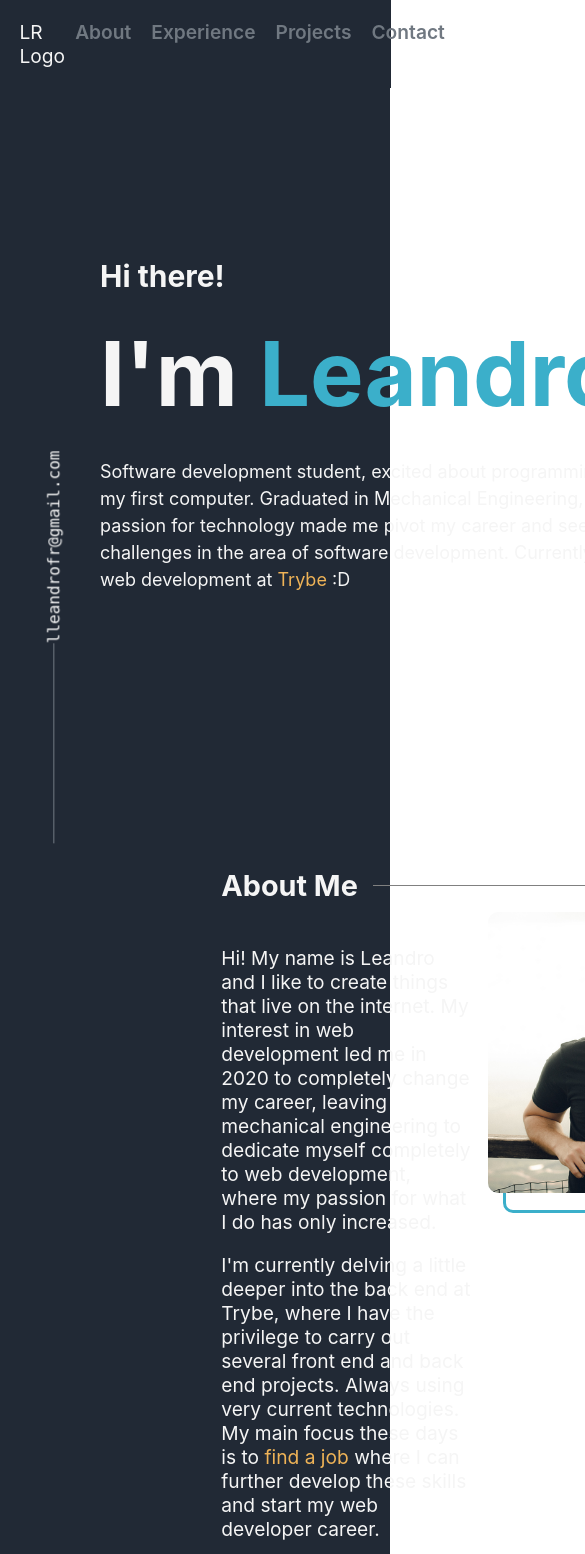
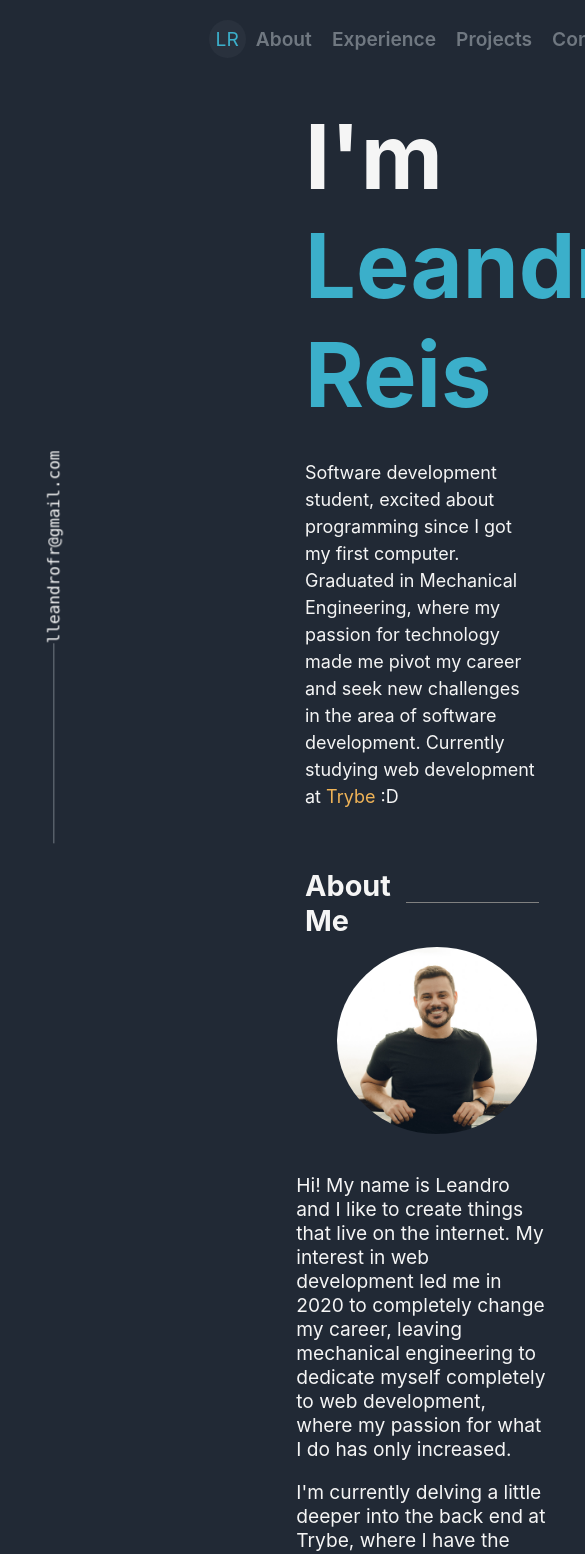
Before and after one commit to leandrofcr/portfolio, a React (Create React App) app: page / in a window 390 px wide. Shown: the top 1554 px of the page, 585 px wide, since content can reach past the window. Built offline with nearby package versions, Linux system fonts and the light colour scheme.

Commit message:
fix some responsiveness issues

```diff
--- a/src/App.jsx
+++ b/src/App.jsx
@@ -10,6 +10,7 @@ import {
   Email,
   Footer,
 } from './components';
+import GlobalStyle from './styles/GlobalStyles';
 
 const StyledApp = styled.div`
 
@@ -31,6 +32,7 @@ const StyledApp = styled.div`
   background-color: #212935;
   color: #f5f5f5;
   margin: 0;
+  width: 100%;
 
   /*
   #707881;
@@ -51,6 +53,7 @@ const StyledApp = styled.div`
 function App() {
   return (
     <StyledApp>
+      <GlobalStyle />
       <Header />
       <Hero />
       <About />
--- a/src/components/sections/about.jsx
+++ b/src/components/sections/about.jsx
@@ -5,7 +5,7 @@ import 'aos/dist/aos.css';
 import { profilePic } from '../../images';
 
 const StyledAboutSection = styled.section`
-  max-width: 800px;
+  max-width: 60vw;
   min-height: 100vh;
 
   div {
@@ -27,7 +27,15 @@ const StyledAboutSection = styled.section`
   }
 
   span {
-    color:#EFB357;
+    color: #efb357;
+  }
+
+  @media (max-width: 925px) {
+    div {
+      display: flex;
+      flex-direction: column-reverse;
+      align-items: center;
+    }
   }
 `;
 
@@ -55,6 +63,18 @@ const StyledPic = styled.section`
     position: relative;
   }
 
+  @media (max-width: 925px) {
+    div {
+      display: none;
+      justify-content: flex-start;
+    }
+
+    img {
+      border-radius: 50%;
+      width: 200px;
+      position: relative;
+    }
+  }
 `;
 
 const StyledList = styled.ul`
@@ -65,7 +85,16 @@ const StyledList = styled.ul`
 `;
 
 function About() {
-  const skills = ['JavaScript (ES6+)', 'React', 'Jest', 'CSS3', 'Node.js', 'MySQL', 'MongoDB', 'Express.js'];
+  const skills = [
+    'JavaScript (ES6+)',
+    'React',
+    'Jest',
+    'CSS3',
+    'Node.js',
+    'MySQL',
+    'MongoDB',
+    'Express.js',
+  ];
 
   useEffect(() => {
     Aos.init({ duration: 2000, once: true });
@@ -77,24 +106,29 @@ function About() {
       <div>
         <section>
           <p>
-            Hi! My name is Leandro and I like to create things that live on the internet.
-            My interest in web development led me in 2020 to completely change my career,
-            leaving mechanical engineering to dedicate myself completely to web development,
-            where my passion for what I do has only increased.
-
+            Hi! My name is Leandro and I like to create things that live on the
+            internet. My interest in web development led me in 2020 to
+            completely change my career, leaving mechanical engineering to
+            dedicate myself completely to web development, where my passion for
+            what I do has only increased.
           </p>
 
           <p>
-            I&apos;m currently delving a little deeper into the back end at Trybe,
-            where I have the privilege to carry out several front end and back end projects.
-            Always using very current technologies. My main focus these days is to
+            I&apos;m currently delving a little deeper into the back end at
+            Trybe, where I have the privilege to carry out several front end and
+            back end projects. Always using very current technologies. My main
+            focus these days is to
             {' '}
             <span>find a job</span>
             {' '}
-            where I can further develop these skills and start my web developer career.
+            where I can further
+            develop these skills and start my web developer career.
           </p>
 
-          <p>Here are a few technologies I&apos;ve been working with recently: </p>
+          <p>
+            Here are a few technologies I&apos;ve been working with recently:
+            {' '}
+          </p>
 
           <StyledList>
             {skills && skills.map((skill) => <li key={skill}>{skill}</li>)}
--- a/src/components/sections/contact.jsx
+++ b/src/components/sections/contact.jsx
@@ -9,17 +9,17 @@ const StyledContactSection = styled.section`
   display: flex;
   flex-direction: column;
   align-items: center;
-  width: 800px;
+  width: 50vw;
   text-align: center;
   height: 80vh;
 
   p {
-    width: 800px;
+    width: 80%;
   }
 `;
 
 const IconsWrapper = styled.section`
-  display:flex;
+  display: flex;
   width: 300px;
   justify-content: space-around;
   font-size: 30px;
@@ -31,7 +31,7 @@ const IconsWrapper = styled.section`
     transition: transform 0.3s;
     &:hover {
       transform: scale(1.1);
-        color:#EFB357;
+      color: #efb357;
     }
   }
 `;
@@ -39,7 +39,7 @@ const IconsWrapper = styled.section`
 const EmailBtn = styled.a`
   text-decoration: none;
   margin: 40px 0;
-  background-color: #EFB357;
+  background-color: #efb357;
   color: #222a36;
   padding: 15px 20px;
   border-radius: 10px;
@@ -48,9 +48,8 @@ const EmailBtn = styled.a`
   transition: transform 0.3s;
   &:hover {
     opacity: 1;
-      transform: scale(1.08)
+    transform: scale(1.08);
   }
-
 `;
 
 function Contact() {
@@ -62,25 +61,37 @@ function Contact() {
     <StyledContactSection data-aos="fade-up" data-aos-duration="2000">
       <h2 id="contact">Contact Me</h2>
       <p>
-        I am currently looking for new opportunities,
-        let me know if you have any interest. If you have any questions
-        or just want to say hi, my inbox is always open :D
+        I am currently looking for new opportunities, let me know if you have
+        any interest. If you have any questions or just want to say hi, my inbox
+        is always open :D
       </p>
 
       <EmailBtn href={`mailto:${email}`}> Say Hello</EmailBtn>
 
       <IconsWrapper data-aos="fade-up" data-aos-duration="3000">
-        <a href="https://github.com/leandrofcr" target="_blank" rel="noreferrer">
+        <a
+          href="https://github.com/leandrofcr"
+          target="_blank"
+          rel="noreferrer"
+        >
           {' '}
           <FiGithub />
           {' '}
         </a>
-        <a href="https://www.linkedin.com/in/leandrofcr/" target="_blank" rel="noreferrer">
+        <a
+          href="https://www.linkedin.com/in/leandrofcr/"
+          target="_blank"
+          rel="noreferrer"
+        >
           {' '}
           <FiLinkedin />
           {' '}
         </a>
-        <a href="https://www.instagram.com/leandrofcr/" target="_blank" rel="noreferrer">
+        <a
+          href="https://www.instagram.com/leandrofcr/"
+          target="_blank"
+          rel="noreferrer"
+        >
           {' '}
           <FiInstagram />
           {' '}
--- a/src/components/sections/header.jsx
+++ b/src/components/sections/header.jsx
@@ -5,31 +5,42 @@ const StyledHeaderSection = styled.section`
   padding: 20px;
   display: flex;
   justify-content: space-between;
-  width: 90%;
+  align-items: center;
+  width: 90vw;
   position: fixed;
   background-color: #212935;
   z-index: 2;
+
+  span {
+    color: #3bafca;
+    background-color: #29313d;
+    padding: 7px;
+    border-radius: 50%;
+  }
 
   a {
     text-decoration: none;
     margin: 0 10px;
     color: #707881;
     font-weight: 600;
-    background:
-    linear-gradient(currentColor 0 0) 0 100% /var(--d, 0) 1px no-repeat;
-    transition:0.5s;
+    background: linear-gradient(currentColor 0 0) 0 100% / var(--d, 0) 1px
+      no-repeat;
+    transition: 0.5s;
     &:hover {
       color: #efb357;
-    --d: 100%;
+      --d: 100%;
+    }
+  }
 
-    }
+  @media (max-width: 925px) {
+    justify-content: center;
   }
 `;
 
 function Header() {
   return (
     <StyledHeaderSection>
-      <span>LR Logo</span>
+      <span>LR</span>
       <nav>
         <a href="#about">About</a>
         <a href="#experience">Experience</a>
--- a/src/components/sections/hero.jsx
+++ b/src/components/sections/hero.jsx
@@ -13,13 +13,13 @@ const StyledHeroSection = styled.section`
   min-height: 100vh;
   margin: 0;
   padding: 0;
-  width: 800px;
+  width: 60vw;
 
   span {
-    color:#3bafca;
-    background:
-      linear-gradient(currentColor 0 0) 0 100% /var(--d, 0) 1px no-repeat;
-      transition:0.5s;
+    color: #3bafca;
+    background: linear-gradient(currentColor 0 0) 0 100% / var(--d, 0) 1px
+      no-repeat;
+    transition: 0.5s;
     &:hover {
       --d: 100%;
     }
@@ -28,12 +28,11 @@ const StyledHeroSection = styled.section`
   div {
     margin: 0;
     padding: 0;
-  };
+  }
 
   h1 {
     font-size: 0.5em;
-
-  };
+  }
 
   h2 {
     font-size: 1.5em;
@@ -49,11 +48,11 @@ const StyledHeroSection = styled.section`
   }
 
   a {
-    text-decoration:none;
-    color: #EFB357;
-    background:
-      linear-gradient(currentColor 0 0) 0 100% /var(--d, 0) 1px no-repeat;
-      transition:0.5s;
+    text-decoration: none;
+    color: #efb357;
+    background: linear-gradient(currentColor 0 0) 0 100% / var(--d, 0) 1px
+      no-repeat;
+    transition: 0.5s;
     &:hover {
       --d: 100%;
     }
@@ -71,10 +70,7 @@ function Welcome() {
         <h1 data-aos="fade-up">Hi there!</h1>
       </div>
 
-      <div
-        data-aos="fade-up"
-        data-aos-delay="1000"
-      >
+      <div data-aos="fade-up" data-aos-delay="1000">
         <h2>
           I&apos;m
           {' '}
@@ -82,20 +78,16 @@ function Welcome() {
         </h2>
       </div>
 
-      <p
-        data-aos="fade-up"
-        data-aos-delay="1600"
-      >
-        Software development student, excited about programming since I got my first computer.
-        Graduated in Mechanical Engineering, where my passion for technology made me pivot my
-        career and seek new challenges in the area of software development.
-        Currently studying web development at
+      <p data-aos="fade-up" data-aos-delay="1600">
+        Software development student, excited about programming since I got my
+        first computer. Graduated in Mechanical Engineering, where my passion
+        for technology made me pivot my career and seek new challenges in the
+        area of software development. Currently studying web development at
         {' '}
         <a href="https://www.betrybe.com/">Trybe</a>
         {' '}
         :D
       </p>
-
     </StyledHeroSection>
   );
 }
--- a/src/components/sections/projects.jsx
+++ b/src/components/sections/projects.jsx
@@ -5,7 +5,7 @@ import 'aos/dist/aos.css';
 import projects from '../../content/projects';
 
 const StyledSectionWrapper = styled.section`
-  width: 1000px;
+  width: 80vw;
   text-align: center;
   margin: 50vh 0;
 `;
@@ -15,10 +15,13 @@ const StyledCard = styled.section`
   align-items: center;
   margin-top: 30px;
 
-    &:nth-child(odd){
+  &:nth-child(odd) {
     flex-direction: row-reverse;
     div {
       right: -50px;
+    }
+    @media (max-width: 925px) {
+      flex-direction: column;
     }
   }
 
@@ -42,7 +45,7 @@ const StyledCard = styled.section`
     padding: 5px 20px;
     border-radius: 5px;
     background-color: #212935;
-    opacity: .98;
+    opacity: 0.98;
     box-shadow: 15px 15px 25px -2px rgba(0, 0, 0, 0.5);
     z-index: 1;
     transition: transform 0.3s;
@@ -55,11 +58,24 @@ const StyledCard = styled.section`
     display: inline-block;
     margin: 20px 10px;
     color: #707881;
-    background-color: #29313d;;
+    background-color: #29313d;
     padding: 0 10px;
     border-radius: 10px;
   }
 
+  p {
+    min-width: 400px;
+  }
+
+  @media (max-width: 925px) {
+    flex-direction: column;
+    align-items: center;
+
+    div {
+      position: unset;
+      width: 60%;
+    }
+  }
 `;
 
 function Projects() {
@@ -70,24 +86,24 @@ function Projects() {
   return (
     <StyledSectionWrapper>
       <h2 id="projects">Some Things I&apos;ve Built</h2>
-      {
-        projects.map((pr, i) => (
-          <StyledCard key={pr.name} data-aos="fade-up" data-aos-delay={i === 0 ? 0 : i * 100}>
+      {projects.map((pr, i) => (
+        <StyledCard
+          key={pr.name}
+          data-aos="fade-up"
+          data-aos-delay={i === 0 ? 0 : i * 100}
+        >
           <img src={pr.image} alt={` The ${pr.name} project`} />
           <div>
             {pr.name}
             <p>
-                { pr.description }
+              {pr.description}
               {pr.tags.map((tg) => (
-                  <code key={tg}>
-                    {tg}
-                  </code>
+                <code key={tg}>{tg}</code>
               ))}
             </p>
           </div>
         </StyledCard>
-        ))
-      }
+      ))}
     </StyledSectionWrapper>
   );
 }
--- /dev/null
+++ b/src/styles/GlobalStyles.js
@@ -0,0 +1,15 @@
+import { createGlobalStyle } from 'styled-components';
+
+const GlobalStyle = createGlobalStyle`
+
+html {
+    box-sizing: border-box;
+    width: 100vmax;
+  }
+
+  body {
+    overflow-x: hidden;
+  }
+`;
+
+export default GlobalStyle;
```
Lines whose indentation alone changed are shown as unchanged.
